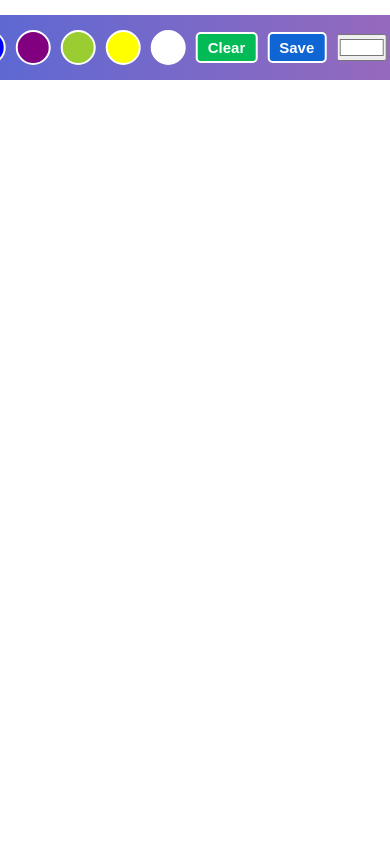
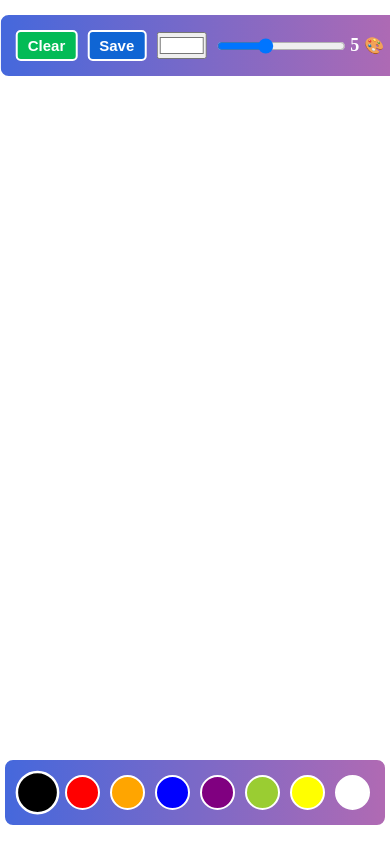
Before and after one commit to kenjayev/drawing-app, a plain HTML site: page index.html in a window 390 px wide. Drawn offline with Linux system fonts and the light colour scheme.

Commit message:
color panel in bottotm for phone

```diff
--- a/css/style.css
+++ b/css/style.css
@@ -7,6 +7,23 @@ body {
   width: 100%;
   height: 100vh;
   overflow: hidden;
+}
+.clr_wrapper {
+  position: fixed;
+  bottom: 2%;
+  left: 50%;
+  transform: translateX(-50%);
+  display: flex;
+  align-items: center;
+  justify-content: space-between;
+  background: linear-gradient(to right, #4568dc, #b06ab3);
+  padding: 10px;
+  border: 2px solid white;
+  border-radius: 10px;
+  display: none;
+}
+.clr_wrapper > .clr {
+  margin: 5px;
 }
 .nav {
   position: fixed;
@@ -22,7 +39,7 @@ body {
   border-radius: 10px;
 }
 .nav,
-.nav > div,
+.nav div,
 .nav > input,
 button {
   margin: 5px;
@@ -84,3 +101,12 @@ button:hover {
   font-size: 18px;
   font-weight: bold;
 }
+
+@media (max-width: 750px) {
+  .clr_wrapper {
+    display: flex;
+  }
+  .nav > .clr {
+    display: none;
+  }
+}
--- a/index.html
+++ b/index.html
@@ -36,6 +36,16 @@
       <output id="ageOutputId">5</output>
       <div id="icon">🎨</div>
     </div>
+    <div class="clr_wrapper">
+      <div class="clr active" data-clr="#000"></div>
+      <div class="clr" data-clr="red"></div>
+      <div class="clr" data-clr="orange"></div>
+      <div class="clr" data-clr="blue"></div>
+      <div class="clr" data-clr="purple"></div>
+      <div class="clr" data-clr="yellowgreen"></div>
+      <div class="clr" data-clr="yellow"></div>
+      <div class="clr" data-clr="#fff"></div>
+    </div>
 
     <script src="./js/main.js"></script>
   </body>
--- a/js/main.js
+++ b/js/main.js
@@ -1,11 +1,6 @@
 const canvas = document.querySelector("#canvas");
 canvas.height = window.innerHeight;
 canvas.width = window.innerWidth;
-/* window change size then change canvas element size */
-window.addEventListener("resize", function () {
-  canvas.height = window.innerHeight;
-  canvas.width = window.innerWidth;
-});
 
 const ctx = canvas.getContext("2d");
 ctx.lineCap = "round";
```
